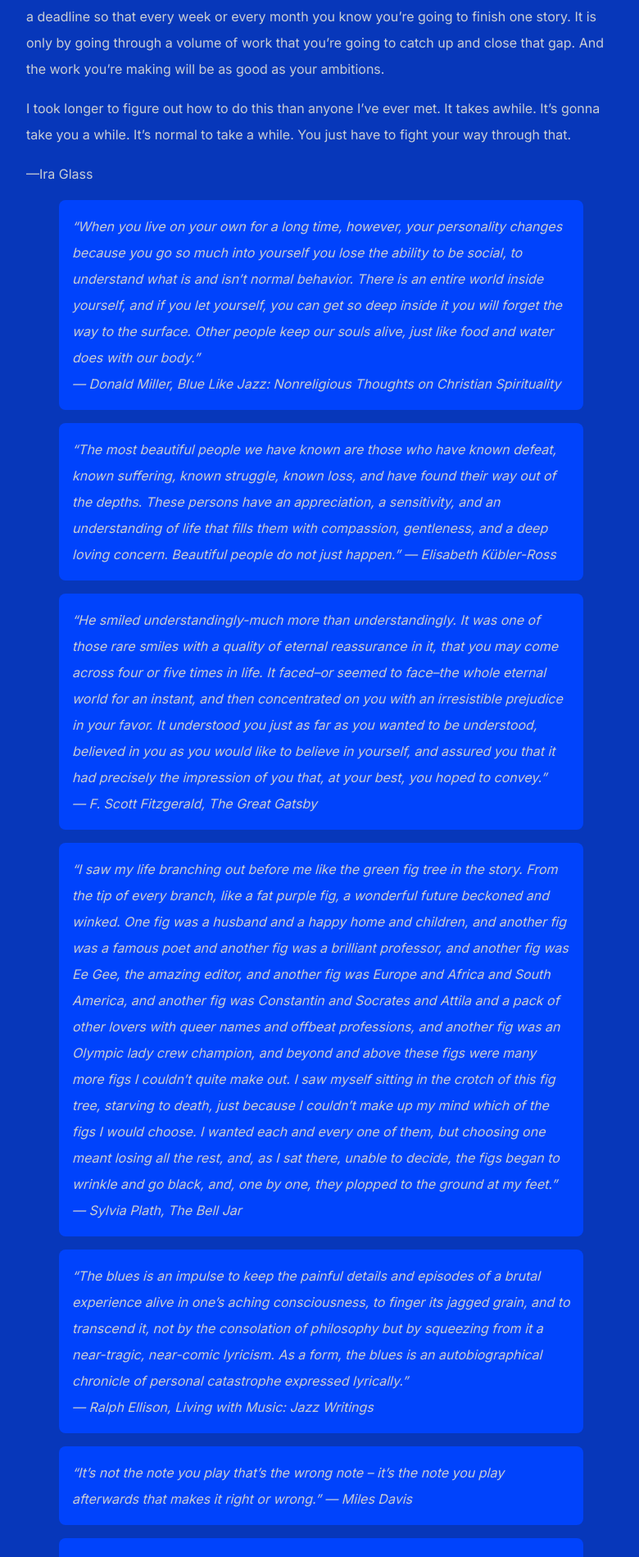
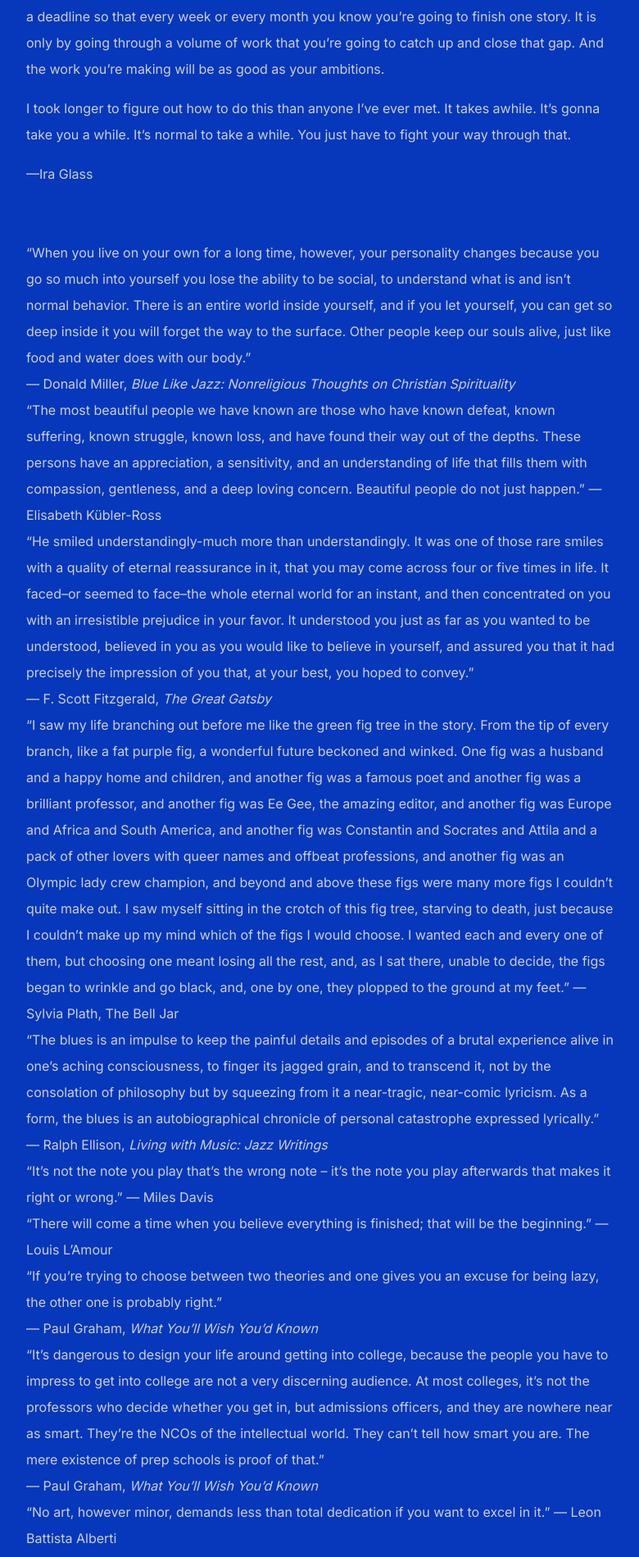
Before and after one commit to shihankanungo/shihankanungo.github.io, a Jekyll site: the page built from about.md, in a window 1280 px wide. Shown: the part 2942-4841 px from the top of the page at 82% size, without its empty margins (248-1028 px from the left). Built offline with Jekyll 4.4.1, drawn with Linux system fonts in a browser that asks for light colours.

Commit message:
Update about.md

```diff
--- a/about.md
+++ b/about.md
@@ -35,54 +35,55 @@ I took longer to figure out how to do this than anyone I’ve ever met. It takes
 
 —Ira Glass
 
-> "When you live on your own for a long time, however, your personality changes because you go so much into yourself you lose the ability to be social, to understand what is and isn't normal behavior. There is an entire world inside yourself, and if you let yourself, you can get so deep inside it you will forget the way to the surface. Other people keep our souls alive, just like food and water does with our body." <br> --- Donald Miller, <i>Blue Like Jazz: Nonreligious Thoughts on Christian Spirituality</i>
+<br>
 
-> "The most beautiful people we have known are those who have known defeat, known suffering, known struggle, known loss, and have found their way out of the depths. These persons have an appreciation, a sensitivity, and an understanding of life that fills them with compassion, gentleness, and a deep loving concern. Beautiful people do not just happen." --- Elisabeth Kübler-Ross
-
-> "He smiled understandingly-much more than understandingly. It was one of those rare smiles with a quality of eternal reassurance in it, that you may come across four or five times in life. It faced--or seemed to face--the whole eternal world for an instant, and then concentrated on you with an irresistible prejudice in your favor. It understood you just as far as you wanted to be understood, believed in you as you would like to believe in yourself, and assured you that it had precisely the impression of you that, at your best, you hoped to convey." <br> --- F. Scott Fitzgerald, <i>The Great Gatsby</i>
-
-
-> "I saw my life branching out before me like the green fig tree in the story. From the tip of every branch, like a fat purple fig, a wonderful future beckoned and winked. One fig was a husband and a happy home and children, and another fig was a famous poet and another fig was a brilliant professor, and another fig was Ee Gee, the amazing editor, and another fig was Europe and Africa and South America, and another fig was Constantin and Socrates and Attila and a pack of other lovers with queer names and offbeat professions, and another fig was an Olympic lady crew champion, and beyond and above these figs were many more figs I couldn’t quite make out. I saw myself sitting in the crotch of this fig tree, starving to death, just because I couldn’t make up my mind which of the figs I would choose. I wanted each and every one of them, but choosing one meant losing all the rest, and, as I sat there, unable to decide, the figs began to wrinkle and go black, and, one by one, they plopped to the ground at my feet." --- Sylvia Plath, The Bell Jar
-
-> "The blues is an impulse to keep the painful details and episodes of a brutal experience alive in one's aching consciousness, to finger its jagged grain, and to transcend it, not by the consolation of philosophy but by squeezing from it a near-tragic, near-comic lyricism. As a form, the blues is an autobiographical chronicle of personal catastrophe expressed lyrically." <br> --- Ralph Ellison, <i>Living with Music: Jazz Writings</i>
-
-> "It’s not the note you play that’s the wrong note – it’s the note you play afterwards that makes it right or wrong." --- Miles Davis
-
-> "There will come a time when you believe everything is finished; that will be the beginning." --- Louis L'Amour
-
-> "If you're trying to choose between two theories and one gives you an excuse for being lazy, the other one is probably right." <br> --- Paul Graham, <i>What You'll Wish You'd Known</i>
-
-> "It's dangerous to design your life around getting into college, because the people you have to impress to get into college are not a very discerning audience. At most colleges, it's not the professors who decide whether you get in, but admissions officers, and they are nowhere near as smart. They're the NCOs of the intellectual world. They can't tell how smart you are. The mere existence of prep schools is proof of that."  <br> --- Paul Graham, <i>What You'll Wish You'd Known</i>
-
-> "No art, however minor, demands less than total dedication if you want to excel in it." --- Leon Battista Alberti
-
-> "The word I most misunderstood was "tact." As used by adults, it seemed to mean keeping your mouth shut. I assumed it was derived from the same root as "tacit" and "taciturn," and that it literally meant being quiet. I vowed that I would never be tactful; they were never going to shut me up. In fact, it's derived from the same root as "tactile," and what it means is to have a deft touch. Tactful is the opposite of clumsy. I don't think I learned this until college.  <br> --- Paul Graham, <i>Why Nerds are Unpopular</i>
-
-> "Tact is the ability to tell someone to go to hell in such a way that they look forward to the trip." --- Winston Churchill
-
-> "Pain and suffering are always inevitable for a large intelligence and a deep heart. The really great men must, I think, have great sadness on earth." <br> --- Fyodor Dostoevsky, <i>Crime and Punishment</i>
-
-> "I have a theory that selflessness and bravery aren't all that different." <br> --- Veronica Roth, <i>Divergent</i>
-
-> "Everything that irritates us about others can lead us to an understanding of ourselves." --- Carl Gustav Jung
-
-> "If you hate a person, you hate something in him that is part of yourself. What isn't part of ourselves doesn't disturb us." --- Hermann Hesse, <i>Demian</i>
-
-> "Vanity and pride are different things, though the words are often used synonymously. A person may be proud without being vain. Pride relates more to our opinion of ourselves, vanity to what we would have others think of us." <br> --- Jane Austen, <i>Pride and Prejudice</i>
-
-> "It is not the critic who counts; not the man who points out how the strong man stumbles, or where the doer of deeds could have done them better. The credit belongs to the man who is actually in the arena, whose face is marred by dust and sweat and blood; who strives valiantly; who errs, who comes short again and again, because there is no effort without error and shortcoming; but who does actually strive to do the deeds; who knows great enthusiasms, the great devotions; who spends himself in a worthy cause; who at the best knows in the end the triumph of high achievement, and who at the worst, if he fails, at least fails while daring greatly, so that his place shall never be with those cold and timid souls who neither know victory nor defeat." --- Theodore Roosevelt
-
-> "A human being is a part of the whole called by us universe, a part limited in time and space. He experiences himself, his thoughts and feeling as something separated from the rest, a kind of optical delusion of his consciousness. This delusion is a kind of prison for us, restricting us to our personal desires and to affection for a few persons nearest to us. Our task must be to free ourselves from this prison by widening our circle of compassion to embrace all living creatures and the whole of nature in its beauty." --- Albert Einstein
-
-> "It is the time you have wasted for your rose that makes your rose so important. --- Antoine de Saint-Exupéry, <i>The Little Prince</i>
-
-> "Weeds are flowers, too, once you get to know them." --- A.A. Milne
-
-> "The measure of intelligence is the ability to change." --- Albert Einstein
-
-> "Compassion is the basis of morality." --- Arthur Schopenhauer
-
-> "The longer and more carefully we look at a funny story, the sadder it becomes." --- Nikolai V. Gogol
+"When you live on your own for a long time, however, your personality changes because you go so much into yourself you lose the ability to be social, to understand what is and isn't normal behavior. There is an entire world inside yourself, and if you let yourself, you can get so deep inside it you will forget the way to the surface. Other people keep our souls alive, just like food and water does with our body." <br> --- Donald Miller, <i>Blue Like Jazz: Nonreligious Thoughts on Christian Spirituality</i>
+<br>
+"The most beautiful people we have known are those who have known defeat, known suffering, known struggle, known loss, and have found their way out of the depths. These persons have an appreciation, a sensitivity, and an understanding of life that fills them with compassion, gentleness, and a deep loving concern. Beautiful people do not just happen." --- Elisabeth Kübler-Ross
+<br>
+"He smiled understandingly-much more than understandingly. It was one of those rare smiles with a quality of eternal reassurance in it, that you may come across four or five times in life. It faced--or seemed to face--the whole eternal world for an instant, and then concentrated on you with an irresistible prejudice in your favor. It understood you just as far as you wanted to be understood, believed in you as you would like to believe in yourself, and assured you that it had precisely the impression of you that, at your best, you hoped to convey." <br> --- F. Scott Fitzgerald, <i>The Great Gatsby</i>
+<br>
+"I saw my life branching out before me like the green fig tree in the story. From the tip of every branch, like a fat purple fig, a wonderful future beckoned and winked. One fig was a husband and a happy home and children, and another fig was a famous poet and another fig was a brilliant professor, and another fig was Ee Gee, the amazing editor, and another fig was Europe and Africa and South America, and another fig was Constantin and Socrates and Attila and a pack of other lovers with queer names and offbeat professions, and another fig was an Olympic lady crew champion, and beyond and above these figs were many more figs I couldn’t quite make out. I saw myself sitting in the crotch of this fig tree, starving to death, just because I couldn’t make up my mind which of the figs I would choose. I wanted each and every one of them, but choosing one meant losing all the rest, and, as I sat there, unable to decide, the figs began to wrinkle and go black, and, one by one, they plopped to the ground at my feet." --- Sylvia Plath, The Bell Jar
+<br>
+"The blues is an impulse to keep the painful details and episodes of a brutal experience alive in one's aching consciousness, to finger its jagged grain, and to transcend it, not by the consolation of philosophy but by squeezing from it a near-tragic, near-comic lyricism. As a form, the blues is an autobiographical chronicle of personal catastrophe expressed lyrically." <br> --- Ralph Ellison, <i>Living with Music: Jazz Writings</i>
+<br>
+"It’s not the note you play that’s the wrong note – it’s the note you play afterwards that makes it right or wrong." --- Miles Davis
+<br>
+"There will come a time when you believe everything is finished; that will be the beginning." --- Louis L'Amour
+<br>
+"If you're trying to choose between two theories and one gives you an excuse for being lazy, the other one is probably right." <br> --- Paul Graham, <i>What You'll Wish You'd Known</i>
+<br>
+"It's dangerous to design your life around getting into college, because the people you have to impress to get into college are not a very discerning audience. At most colleges, it's not the professors who decide whether you get in, but admissions officers, and they are nowhere near as smart. They're the NCOs of the intellectual world. They can't tell how smart you are. The mere existence of prep schools is proof of that."  <br> --- Paul Graham, <i>What You'll Wish You'd Known</i>
+<br>
+"No art, however minor, demands less than total dedication if you want to excel in it." --- Leon Battista Alberti
+<br>
+"The word I most misunderstood was "tact." As used by adults, it seemed to mean keeping your mouth shut. I assumed it was derived from the same root as "tacit" and "taciturn," and that it literally meant being quiet. I vowed that I would never be tactful; they were never going to shut me up. In fact, it's derived from the same root as "tactile," and what it means is to have a deft touch. Tactful is the opposite of clumsy. I don't think I learned this until college.  <br> --- Paul Graham, <i>Why Nerds are Unpopular</i>
+<br>
+"Tact is the ability to tell someone to go to hell in such a way that they look forward to the trip." --- Winston Churchill
+<br>
+"Pain and suffering are always inevitable for a large intelligence and a deep heart. The really great men must, I think, have great sadness on earth." <br> --- Fyodor Dostoevsky, <i>Crime and Punishment</i>
+<br>
+"I have a theory that selflessness and bravery aren't all that different." <br> --- Veronica Roth, <i>Divergent</i>
+<br>
+"Everything that irritates us about others can lead us to an understanding of ourselves." --- Carl Gustav Jung
+<br>
+"If you hate a person, you hate something in him that is part of yourself. What isn't part of ourselves doesn't disturb us." --- Hermann Hesse, <i>Demian</i>
+<br>
+"Vanity and pride are different things, though the words are often used synonymously. A person may be proud without being vain. Pride relates more to our opinion of ourselves, vanity to what we would have others think of us." <br> --- Jane Austen, <i>Pride and Prejudice</i>
+<br>
+"It is not the critic who counts; not the man who points out how the strong man stumbles, or where the doer of deeds could have done them better. The credit belongs to the man who is actually in the arena, whose face is marred by dust and sweat and blood; who strives valiantly; who errs, who comes short again and again, because there is no effort without error and shortcoming; but who does actually strive to do the deeds; who knows great enthusiasms, the great devotions; who spends himself in a worthy cause; who at the best knows in the end the triumph of high achievement, and who at the worst, if he fails, at least fails while daring greatly, so that his place shall never be with those cold and timid souls who neither know victory nor defeat." --- Theodore Roosevelt
+<br>
+"A human being is a part of the whole called by us universe, a part limited in time and space. He experiences himself, his thoughts and feeling as something separated from the rest, a kind of optical delusion of his consciousness. This delusion is a kind of prison for us, restricting us to our personal desires and to affection for a few persons nearest to us. Our task must be to free ourselves from this prison by widening our circle of compassion to embrace all living creatures and the whole of nature in its beauty." --- Albert Einstein
+<br>
+"It is the time you have wasted for your rose that makes your rose so important. --- Antoine de Saint-Exupéry, <i>The Little Prince</i>
+<br>
+"Weeds are flowers, too, once you get to know them." --- A.A. Milne
+<br>
+"The measure of intelligence is the ability to change." --- Albert Einstein
+<br>
+"Compassion is the basis of morality." --- Arthur Schopenhauer
+<br>
+"The longer and more carefully we look at a funny story, the sadder it becomes." --- Nikolai V. Gogol
 
 <br><br><br>
 
```
